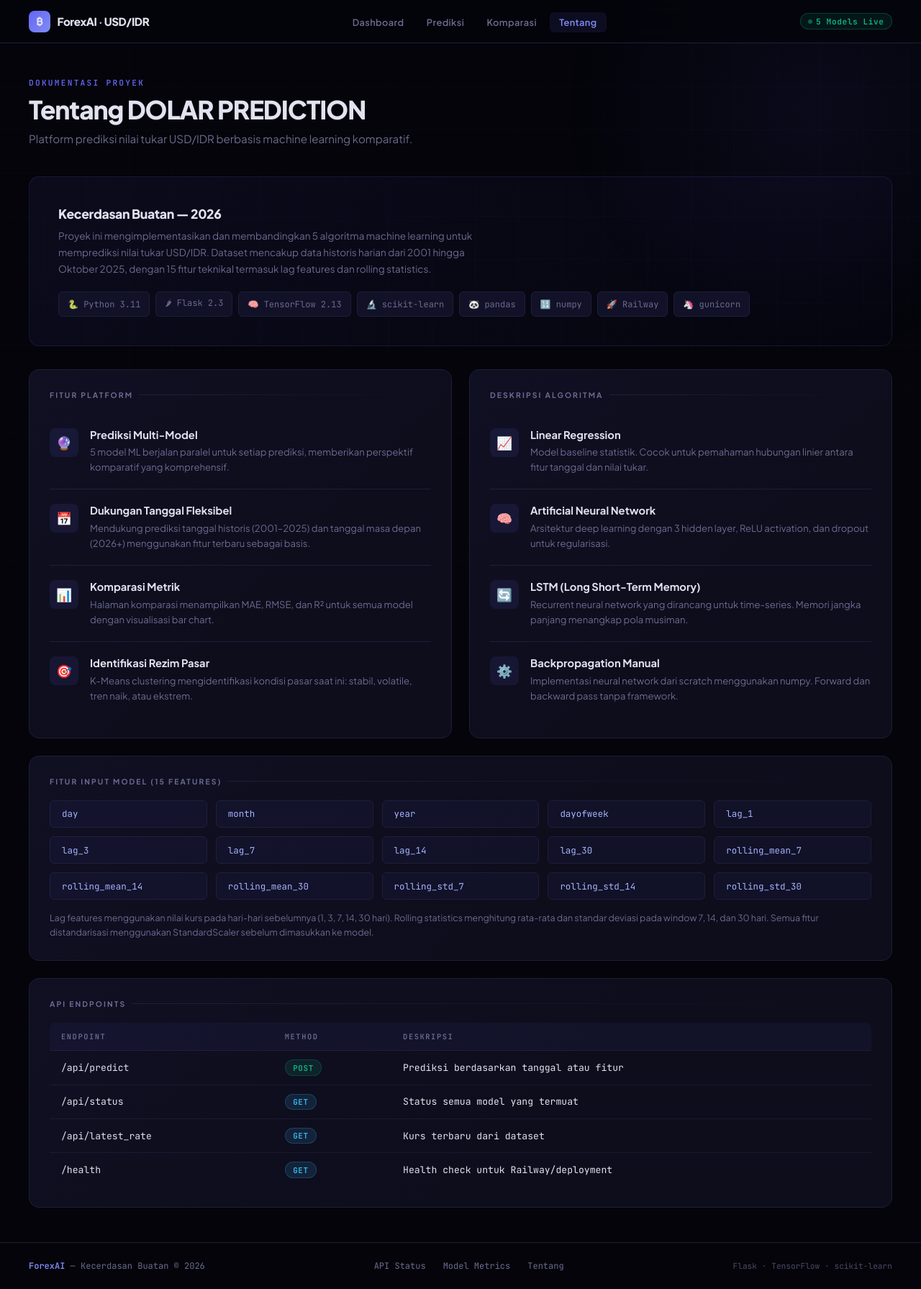
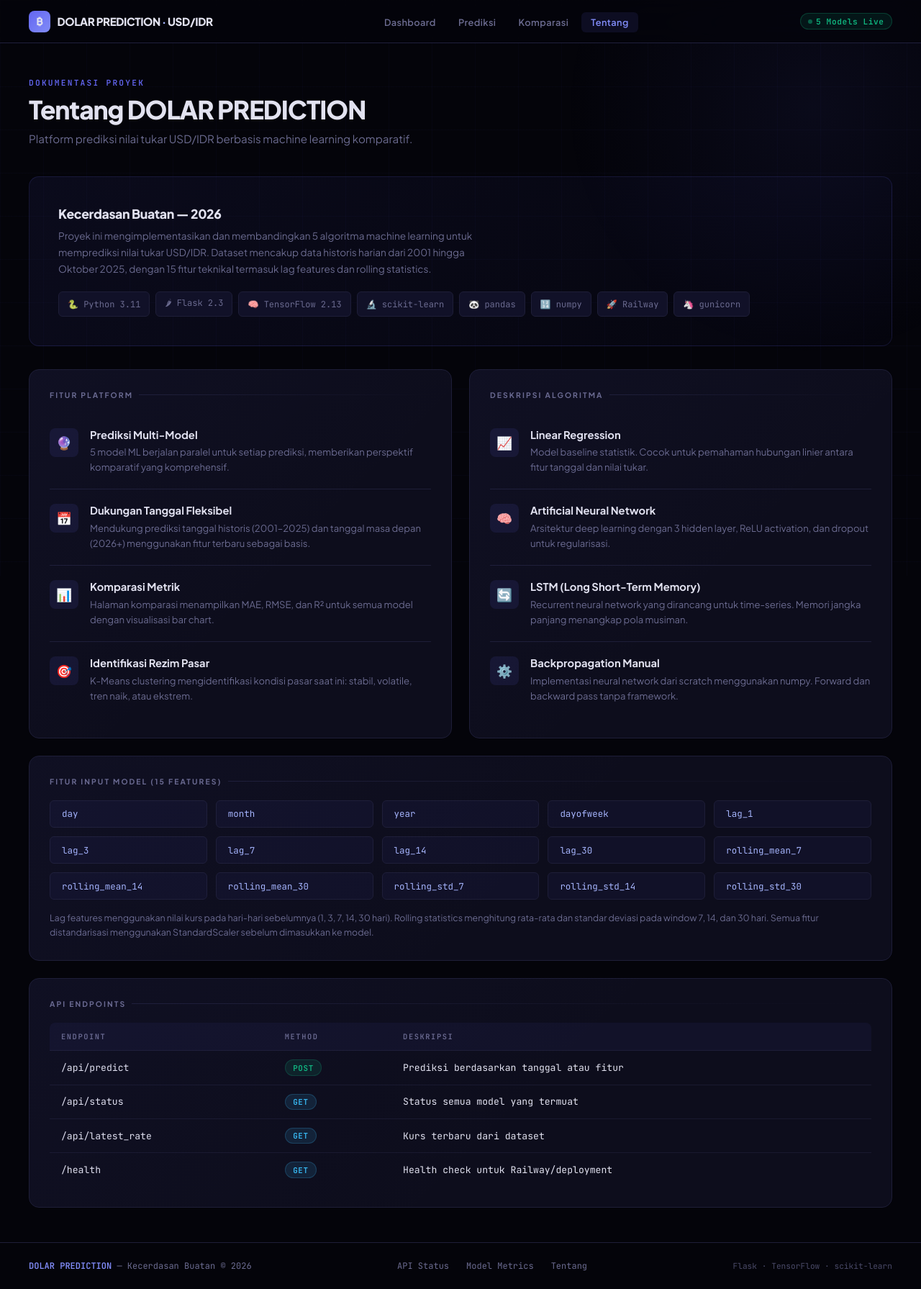
Before and after one commit to anisaritaz19/prediction-usd-idr, a Flask app: page /about in a window 1280 px wide. Shown: the whole page at 72% size. Run offline with Flask 3, Linux system fonts and the light colour scheme; some web fonts are replaced.

Commit message:
edit base html

```diff
--- a/app/templates/base.html
+++ b/app/templates/base.html
@@ -3,7 +3,7 @@
 <head>
   <meta charset="UTF-8">
   <meta name="viewport" content="width=device-width, initial-scale=1.0">
-  <title>{% block title %}ForexAI — USD/IDR Prediction Engine{% endblock %}</title>
+  <title>{% block title %}DOLAR PREDICTION — USD/IDR Prediction Engine{% endblock %}</title>
   <link rel="preconnect" href="https://fonts.googleapis.com">
   <link href="https://fonts.googleapis.com/css2?family=DM+Mono:ital,wght@0,300;0,400;0,500;1,400&family=Clash+Display:wght@400;500;600;700&family=Satoshi:wght@300;400;500;600;700&display=swap" rel="stylesheet">
   <link href="https://fonts.googleapis.com/css2?family=Plus+Jakarta+Sans:wght@300;400;500;600;700;800&family=JetBrains+Mono:wght@300;400;500;600&display=swap" rel="stylesheet">
@@ -285,7 +285,7 @@
   <nav>
     <a class="nav-brand" href="/">
       <span class="brand-icon">₿</span>
-      <span>ForexAI <span class="brand-text">·</span> USD/IDR</span>
+      <span>DOLAR PREDICTION <span class="brand-text">·</span> USD/IDR</span>
     </a>
     <ul class="nav-links">
       <li><a href="/" {% if request.endpoint=='index' %}class="active"{% endif %}>Dashboard</a></li>
@@ -299,7 +299,7 @@
   <main>{% block content %}{% endblock %}</main>
 
   <footer>
-    <span><span class="footer-brand">ForexAI</span> — Kecerdasan Buatan &copy; 2026</span>
+    <span><span class="footer-brand">DOLAR PREDICTION</span> — Kecerdasan Buatan &copy; 2026</span>
     <div class="footer-links">
       <a href="/api/status">API Status</a>
       <a href="/compare">Model Metrics</a>
```
